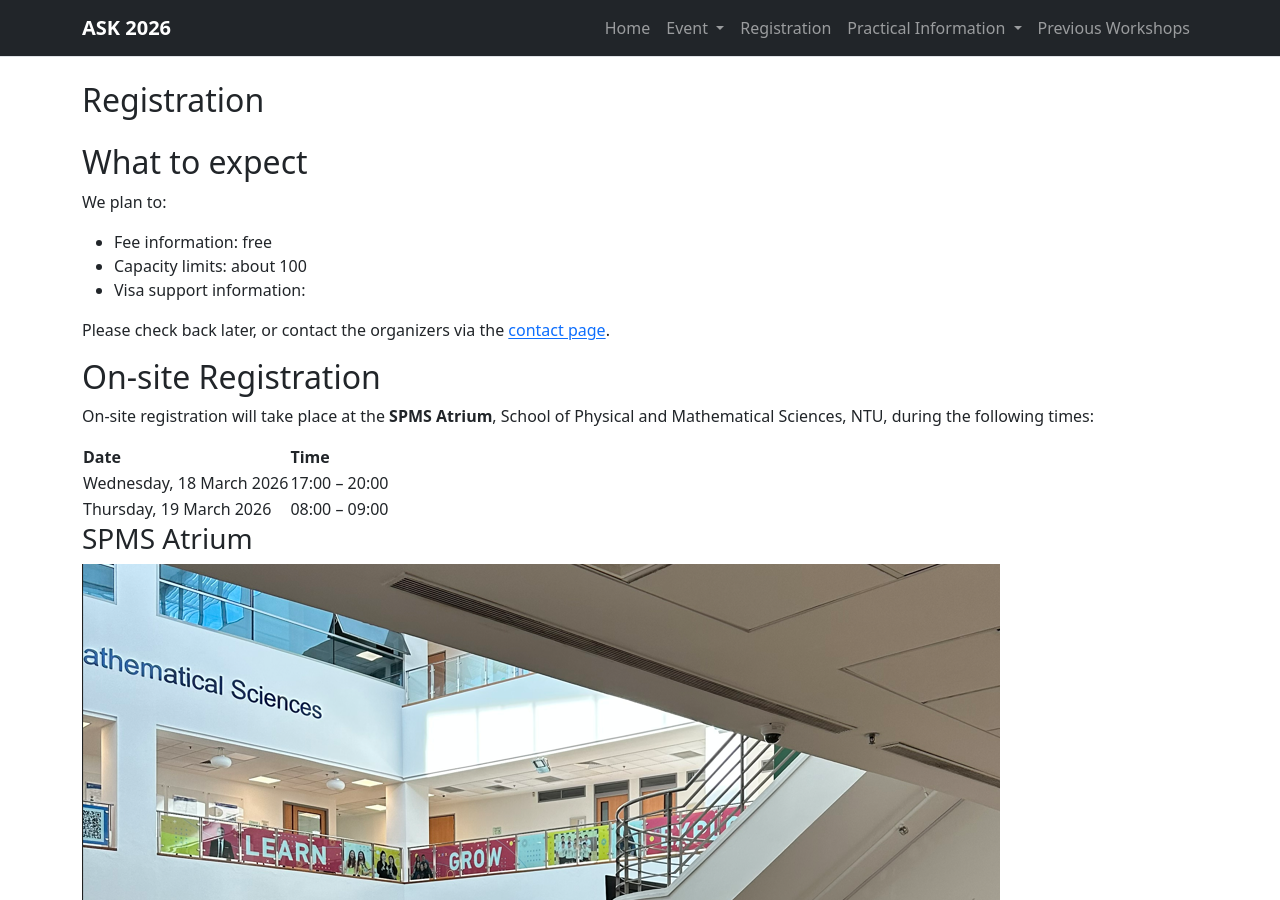
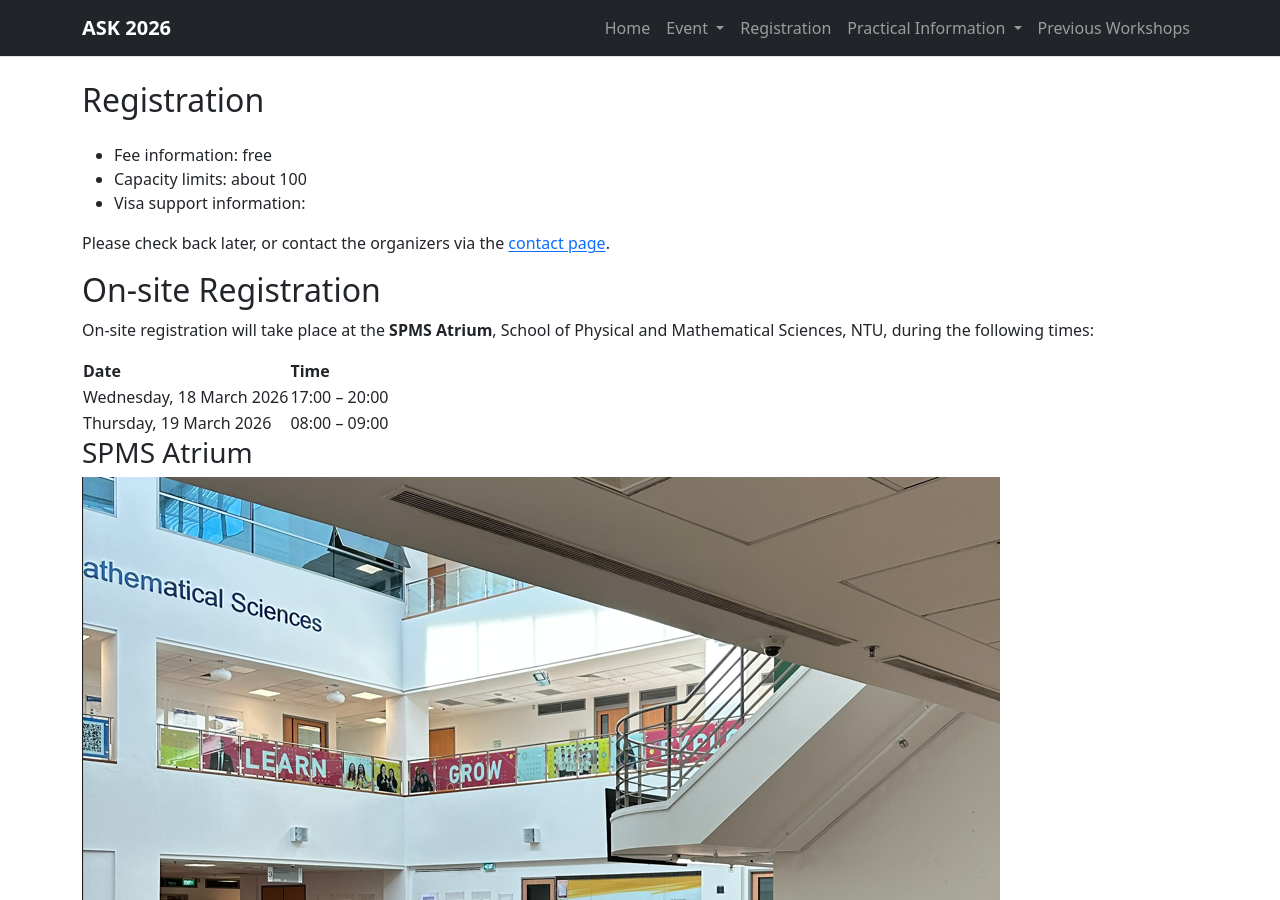
Before and after one commit to ask2026/ask2026.github.io, a Jekyll site: the page built from registration.md, in a window 1280 px wide and 900 px high. Built offline with Jekyll 4.4.1, drawn with Linux system fonts in a browser that asks for light colours.

Commit message:
Add files via upload

```diff
--- a/registration.md
+++ b/registration.md
@@ -3,10 +3,6 @@ layout: default
 title: "Registration"
 permalink: /registration/
 ---
-
-## What to expect
-
-We plan to:
 
 - Fee information: free
 - Capacity limits: about 100
@@ -23,6 +19,7 @@ On-site registration will take place at the **SPMS Atrium**, School of Physical
 | Wednesday, 18 March 2026 | 17:00 – 20:00 |
 | Thursday, 19 March 2026  | 08:00 – 09:00 |
 
+
 ### SPMS Atrium
 
 ![SPMS Atrium, NTU]({{ '/assets/images/location_atrium.png' | relative_url }})
```
